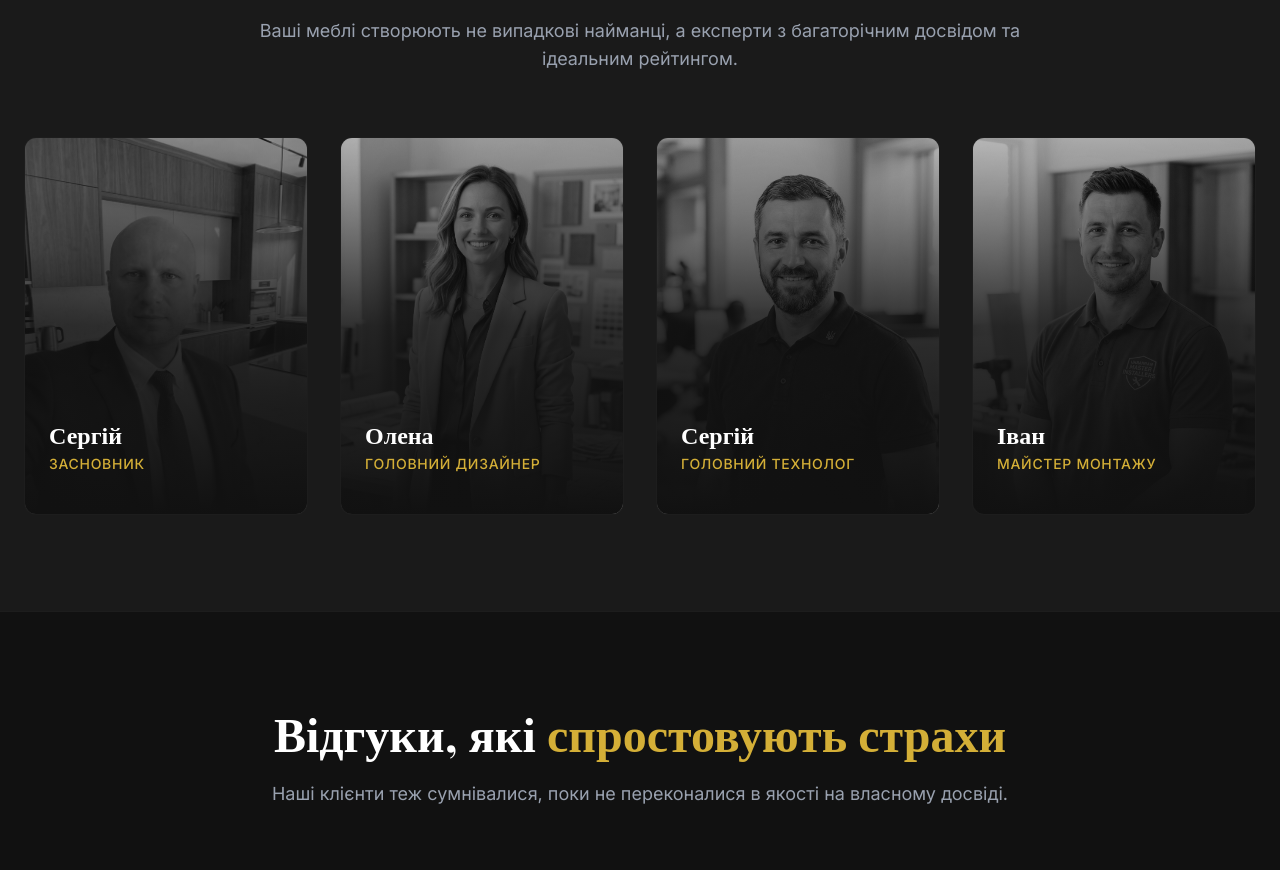
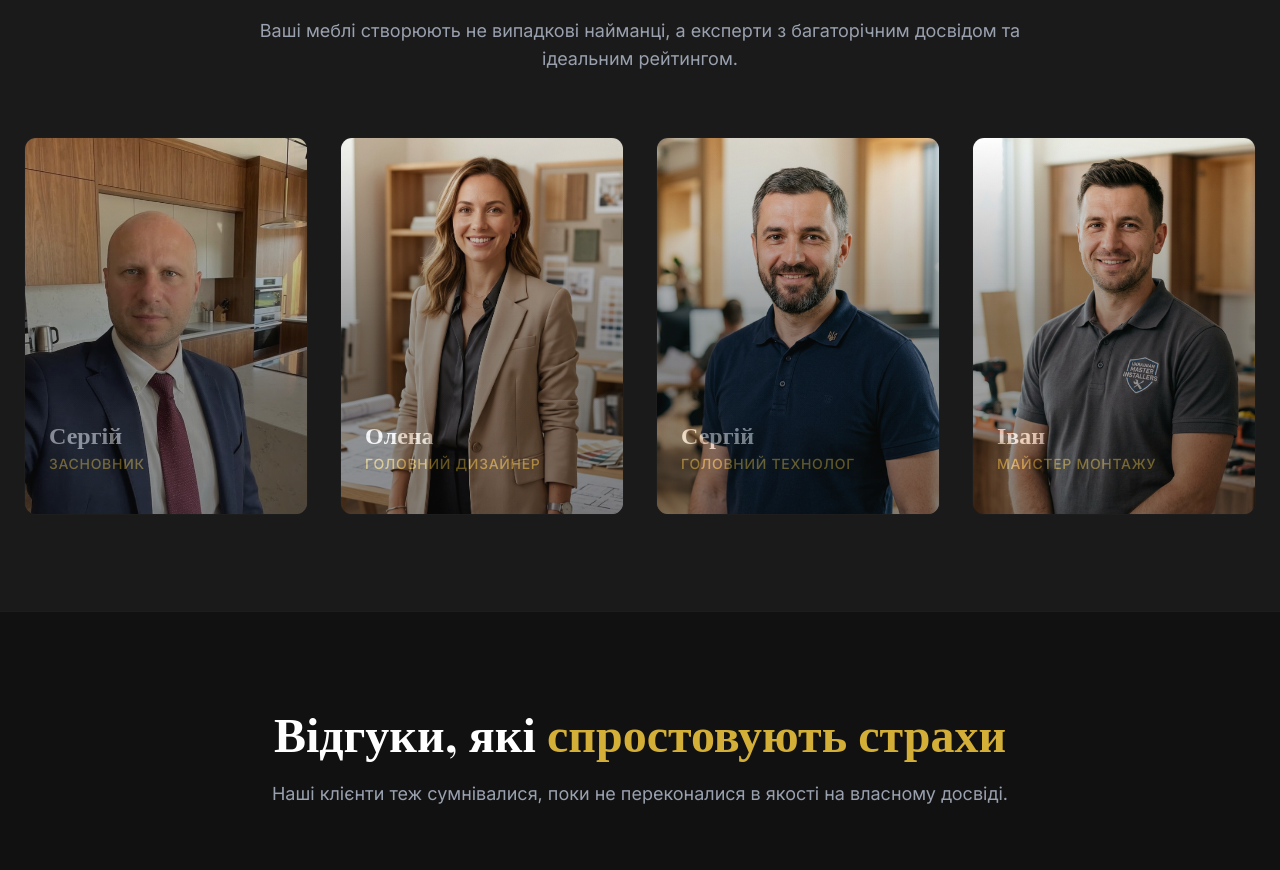
Before and after one commit to SerhiiLifyrenko/Lux-mebli, a React (Vite) app: page / in a window 1280 px wide. Shown: the part 2262-3132 px from the top of the page. Built offline with nearby package versions, Linux system fonts and the light colour scheme; a web font is replaced by a local one.

Commit message:
design: reverse Team cards hover and dimming behavior to show clear photos by default

```diff
--- a/src/components/Team.jsx
+++ b/src/components/Team.jsx
@@ -72,10 +72,10 @@ export default function Team() {
                 <img
                   src={member.image}
                   alt={member.name}
-                  className={`w-full h-full object-cover grayscale-0 opacity-100 scale-105 md:grayscale md:opacity-70 md:scale-100 group-hover:grayscale-0 group-hover:scale-105 group-hover:opacity-100 transition-all duration-700 ${member.objectPosition || 'object-center'}`}
+                  className={`w-full h-full object-cover grayscale-0 opacity-100 scale-105 group-hover:grayscale group-hover:scale-100 group-hover:opacity-30 transition-all duration-700 ${member.objectPosition || 'object-center'}`}
                 />
               </div>
-              <div className="absolute inset-0 bg-gradient-to-t from-[#111111] via-[#111111]/80 to-transparent flex flex-col justify-end p-6">
+              <div className="absolute inset-0 bg-gradient-to-t from-[#111111] via-[#111111]/85 to-transparent opacity-45 group-hover:opacity-100 transition-opacity duration-500 flex flex-col justify-end p-6">
                 <div className="relative z-10 transform translate-y-0 md:translate-y-4 group-hover:translate-y-0 transition-transform duration-500">
                   <h3 className="text-2xl font-bold text-white mb-1 font-serif">{member.name}</h3>
                   <p className="text-[#D4AF37] font-medium mb-4 text-sm uppercase tracking-wider">{member.role}</p>
```
